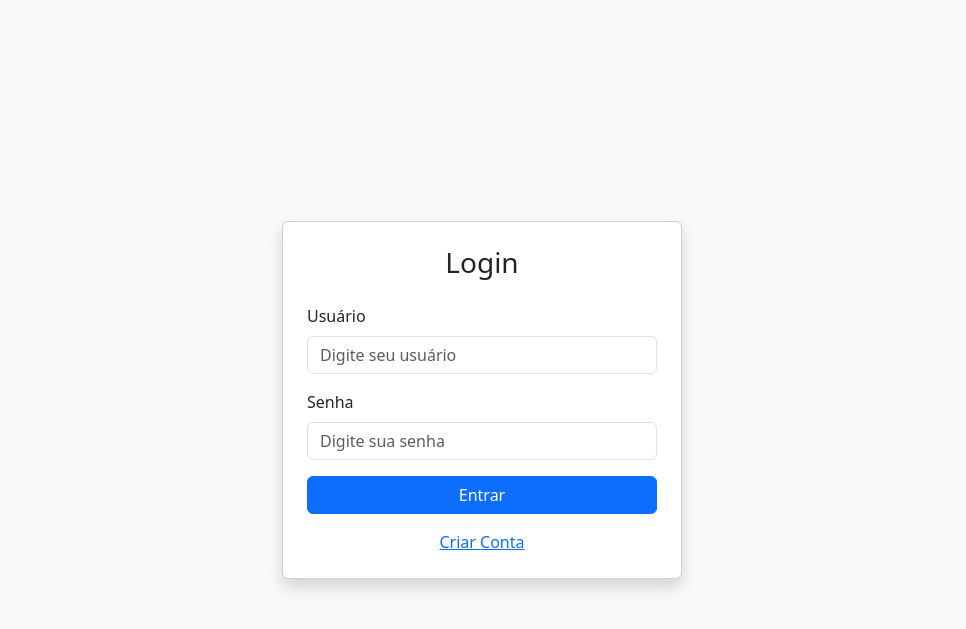
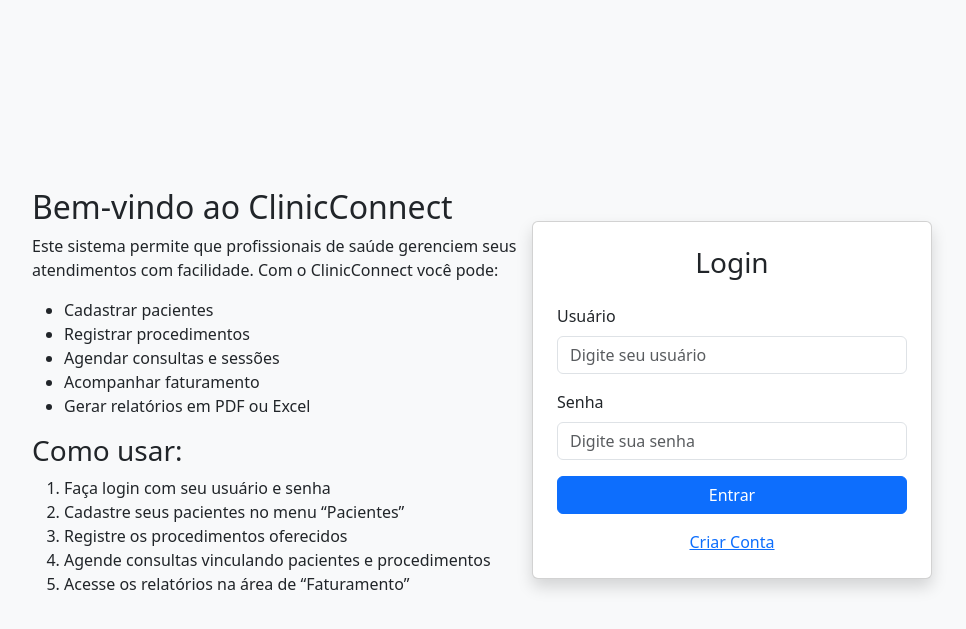
Before and after one commit to thallesfsilva/minhaClinicaPython, a Django app: page /login in a window 1280 px wide. Shown: the top 629 px of the page, without its empty margins (158-1124 px from the left). Run offline with Django 5.2, Linux system fonts and the light colour scheme.

Commit message:
Update login.html

```diff
--- a/clinica/core/templates/core/login.html
+++ b/clinica/core/templates/core/login.html
@@ -12,6 +12,29 @@
 <body class="bg-light">
 
 <div class="container d-flex justify-content-center align-items-center" style="height: 100vh;">
+
+    <div style="max-width: 500px;">
+        <h2>Bem-vindo ao ClinicConnect</h2>
+        <p>Este sistema permite que profissionais de saúde gerenciem seus atendimentos com facilidade. Com o ClinicConnect você pode:</p>
+        <ul>
+          <li>Cadastrar pacientes</li>
+          <li>Registrar procedimentos</li>
+          <li>Agendar consultas e sessões</li>
+          <li>Acompanhar faturamento</li>
+          <li>Gerar relatórios em PDF ou Excel</li>
+        </ul>
+
+        <h3>Como usar:</h3>
+        <ol>
+          <li>Faça login com seu usuário e senha</li>
+          <li>Cadastre seus pacientes no menu “Pacientes”</li>
+          <li>Registre os procedimentos oferecidos</li>
+          <li>Agende consultas vinculando pacientes e procedimentos</li>
+          <li>Acesse os relatórios na área de “Faturamento”</li>
+        </ol>
+
+  </div>
+
     <div class="card shadow p-4" style="width: 100%; max-width: 400px;">
         <h3 class="text-center mb-4">Login</h3>
         <form method="post">
```
